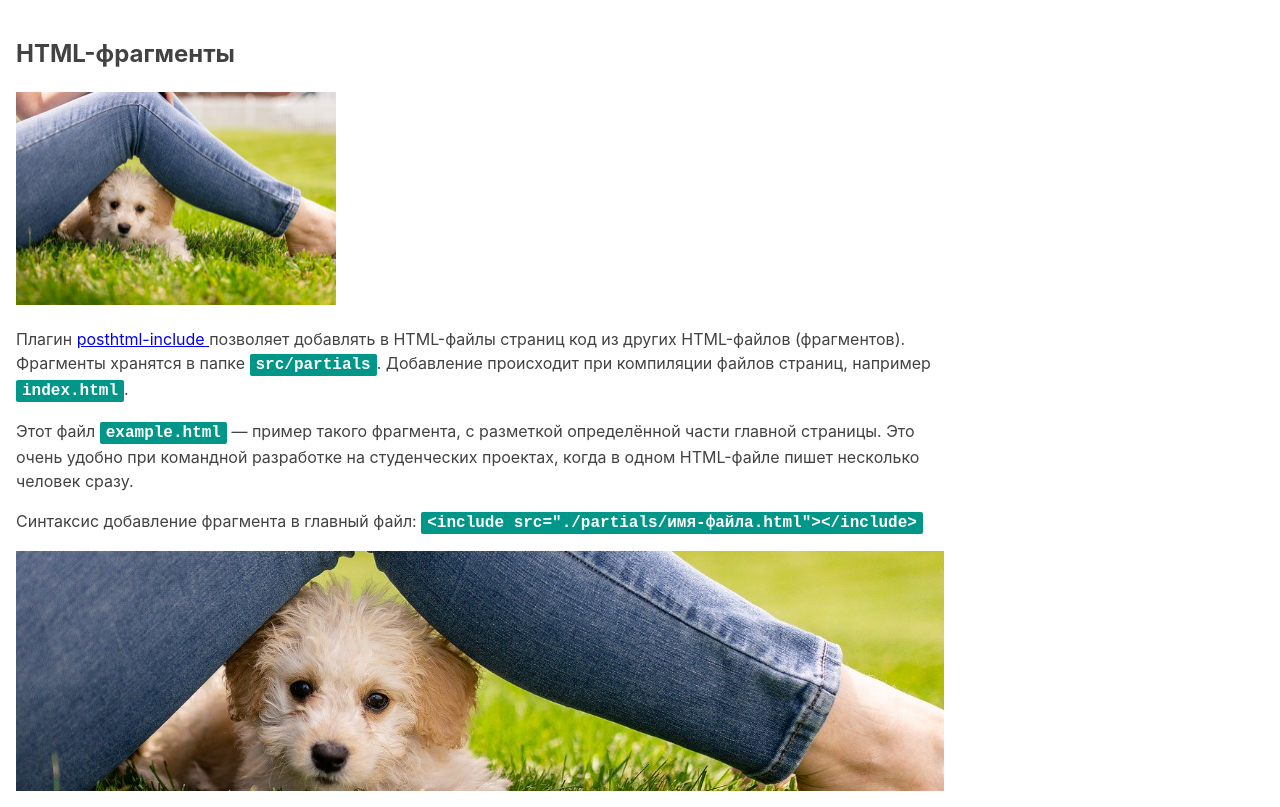
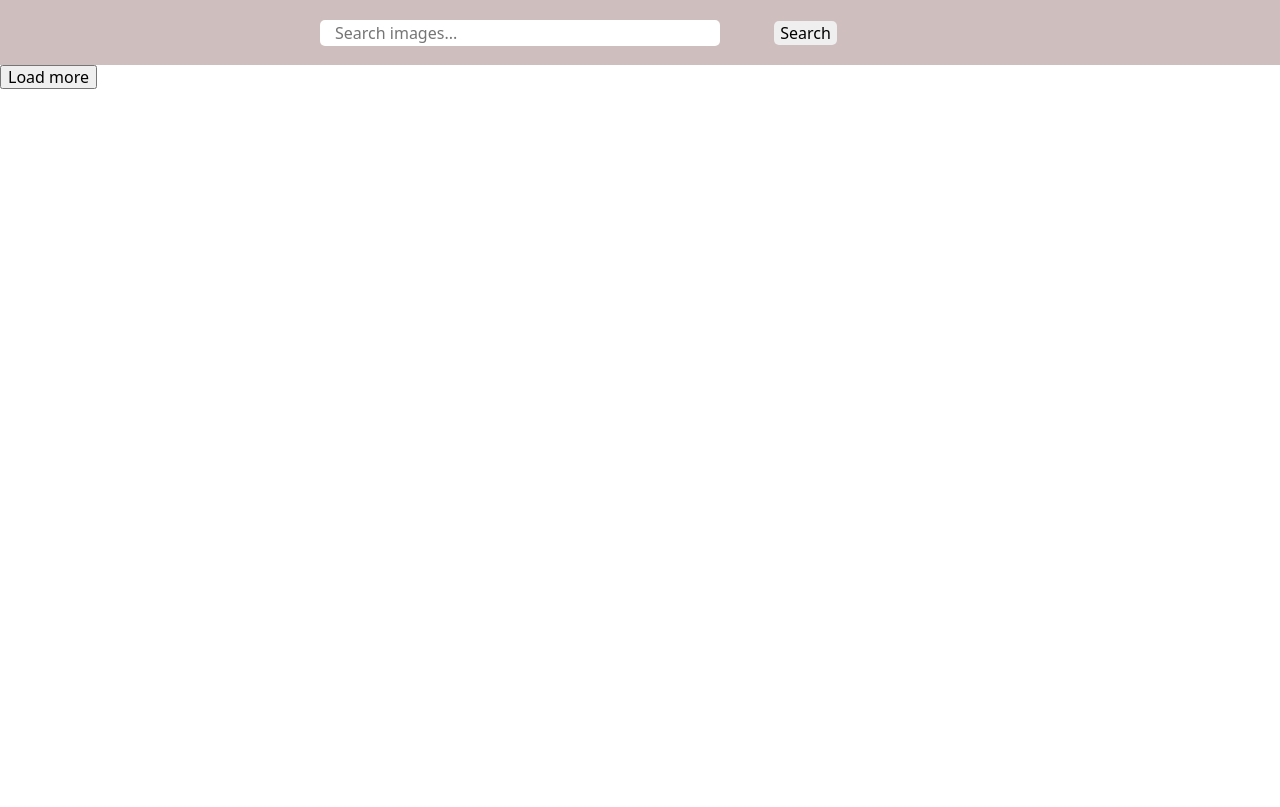
Before and after one commit to V0100K/goit-js-hw-11, a website built with Parcel: page src/index.html in a window 1280 px wide. Built offline with nearby package versions, Linux system fonts and the light colour scheme.

Commit message:
add html

```diff
--- /dev/null
+++ b/src/apiKey.json
@@ -0,0 +1,4 @@
+{
+  "key": "23810235-9c8819ce57204f1ed3ab78a6e",
+  "base_URL": "https://pixabay.com/api/"
+}
--- a/src/index.html
+++ b/src/index.html
@@ -3,7 +3,7 @@
     <head>
         <meta charset="UTF-8" />
         <meta name="viewport" content="width=device-width, initial-scale=1.0" />
-    <title>Заголовок страницы</title>
+        <title>FiN js Worck</title>
         <link
             rel="stylesheet"
             href="https://cdnjs.cloudflare.com/ajax/libs/modern-normalize/1.0.0/modern-normalize.min.css"
--- a/src/partials/example.html
+++ b/src/partials/example.html
@@ -1,27 +1,21 @@
-<article class="example">
+<!--
   <h1>HTML-фрагменты</h1>
 
-  <!-- Путь к изображениям из HTML-фрагмента такой, как из файла index.html -->
+  <!-- Путь к изображениям из HTML-фрагмента такой, как из файла index.html
 <img src="images/demo.jpg" alt="" width="320" />
 <p>
     Плагин
-    <a
-      href="https://github.com/posthtml/posthtml-include"
-      target="_blank"
-      rel="noopener noreferrer"
-    >
+    <a href="https://github.com/posthtml/posthtml-include" target="_blank" rel="noopener noreferrer">
         posthtml-include
     </a>
-    позволяет добавлять в HTML-файлы страниц код из других HTML-файлов (фрагментов). Фрагменты
-    хранятся в папке
-    <code>src/partials</code>. Добавление происходит при компиляции файлов страниц, например
-    <code>index.html</code>.
+    позволяет добавлять в HTML-файлы страниц код из других HTML-файлов (фрагментов). Фрагменты хранятся в папке
+    <code>src/partials</code>. Добавление происходит при компиляции файлов страниц, например <code>index.html</code>.
 </p>
 
 <p>
-    Этот файл <code>example.html</code> &mdash; пример такого фрагмента, с разметкой определённой
-    части главной страницы. Это очень удобно при командной разработке на студенческих проектах,
-    когда в одном HTML-файле пишет несколько человек сразу.
+    Этот файл <code>example.html</code> &mdash; пример такого фрагмента, с разметкой определённой части главной
+    страницы. Это очень удобно при командной разработке на студенческих проектах, когда в одном HTML-файле пишет
+    несколько человек сразу.
 </p>
 
 <p>
@@ -30,4 +24,18 @@
 </p>
 
 <div class="background"></div>
-</article>
+-->
+
+<!-- =============================  My block HTML  ======================================== -->
+
+<section class="find">
+    <form class="find-form" id="find-form">
+        <input class="find-input" type="text" name="searchQuery" autocomplete="off" placeholder="Search images..." />
+        <button class="find-btn" type="submit">Search</button>
+    </form>
+</section>
+
+<section class="gallery">
+    <!-- img -->
+</section>
+<button class="load-more" visually-hidden type="button">Load more</button>
--- /dev/null
+++ b/src/sass/_find.scss
@@ -0,0 +1,33 @@
+.find {
+    width: 100%;
+    height: 65px;
+
+    background-color: rgba(199, 180, 180, 0.856);
+
+    padding-top: 20px;
+    padding-bottom: 20px;
+}
+
+.find-form {
+    justify-content: center;
+}
+
+.find-input {
+    width: 400px;
+
+    border: none;
+    border-radius: 5px;
+    padding: 4px 15px;
+    margin-left: 25%;
+}
+
+.find-btn {
+    border: none;
+    margin-left: 50px;
+    top: 3px;
+    right: 0px;
+    border-radius: 5px;
+    cursor: pointer;
+    padding-top: 3px;
+    padding-bottom: 3px;
+}
--- a/src/sass/main.scss
+++ b/src/sass/main.scss
@@ -5,3 +5,4 @@
 
 // Стили для файла с примером HTML-фрагмента
 @import './example';
+@import './find';
```
Lines whose indentation alone changed are shown as unchanged.
